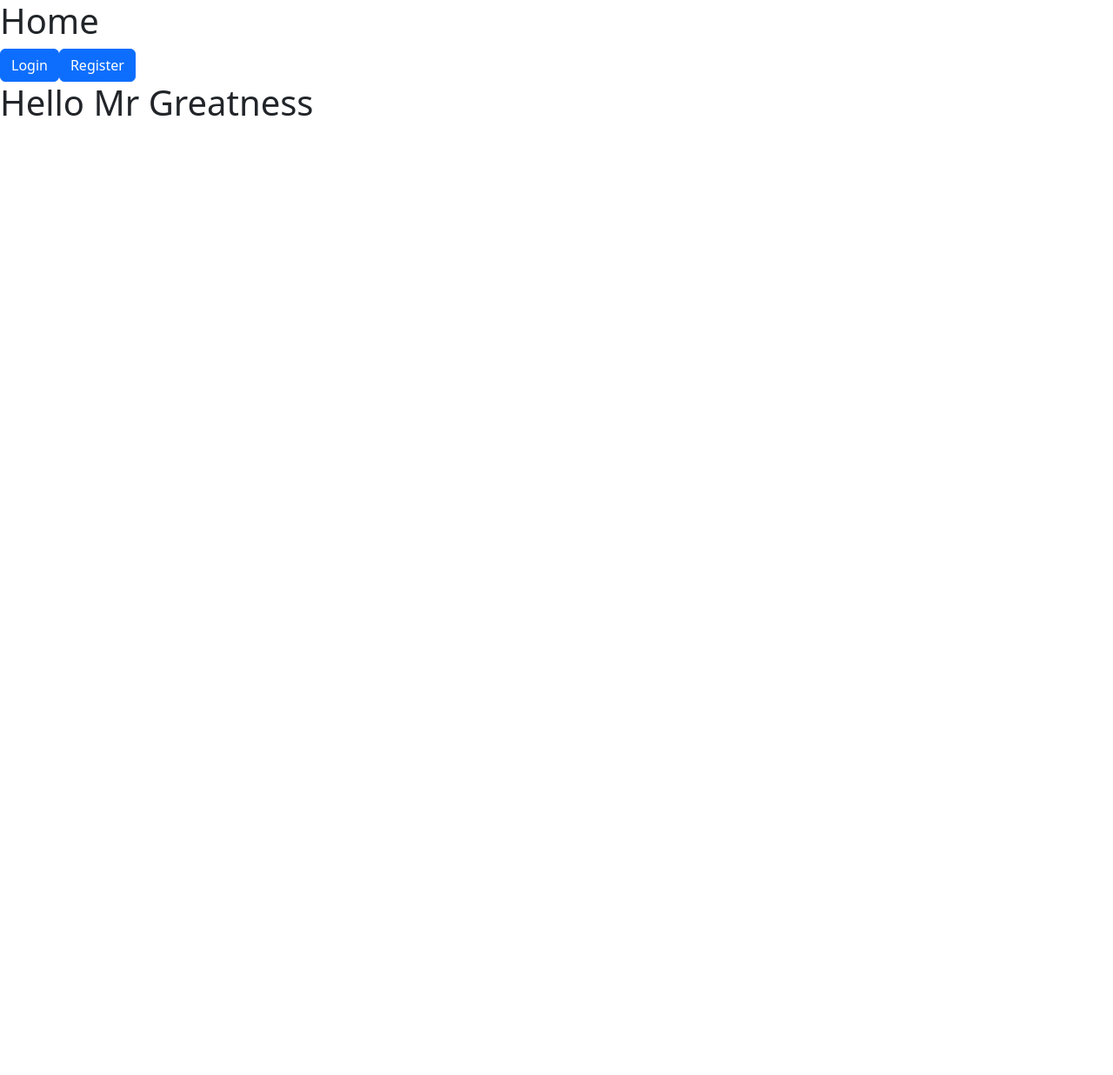
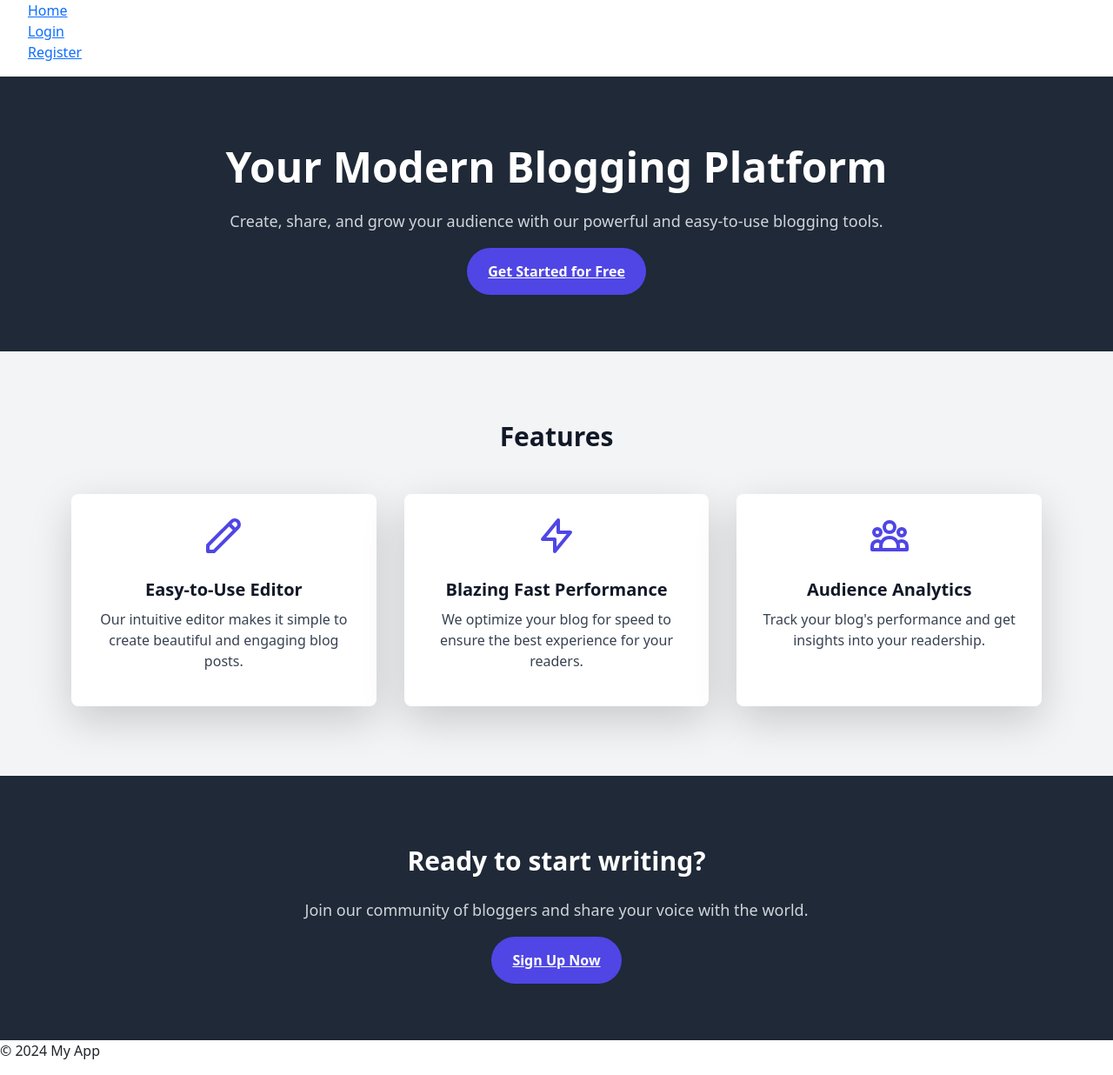
Before and after one commit to greatpremier/bloggingapp, a React (Create React App) app in the folder frontend/: page / in a window 1280 px wide. Shown: the whole page at 87% size. Before the commit the page ends 800 px from the top, so only its background shows below. Built offline with nearby package versions, Linux system fonts and the light colour scheme.

Commit message:
Made super changes

```diff
--- a/frontend/src/App.js
+++ b/frontend/src/App.js
@@ -13,13 +13,16 @@ import Login from './components/Auth/Login';
 import Register from './components/Auth/Register';
 import Home from './components/Common/Home';
 import { AuthProvider } from './components/Auth/AuthContext';
+import Navbar from './components/Common/Navbar';
+import Footer from './components/Common/Footer';
 
 function App() {
   return (
     <div>
-      <Home />
       <AuthProvider>
+      <Navbar />
       <Routes>
+        <Route path='/' element={<Home />} />
         <Route path='/editor' element={<Editor />} />
         <Route path='/search' element={<Search/>} />
         <Route path='/notifications' element={<Notifications/>} />
@@ -30,6 +33,7 @@ function App() {
         <Route path='/login' element={<Login/>}/>
         <Route path='/register' element={<Register/>}/>
       </Routes>
+      <Footer />
       </AuthProvider>
     </div>
   );
--- /dev/null
+++ b/frontend/src/components/Common/Footer.js
@@ -0,0 +1,11 @@
+import React from 'react';
+
+const Footer = () => {
+  return (
+    <footer>
+      <p>&copy; 2024 My App</p>
+    </footer>
+  );
+};
+
+export default Footer;
--- a/frontend/src/components/Common/Home.js
+++ b/frontend/src/components/Common/Home.js
@@ -1,15 +1,60 @@
-import { Link } from "react-router-dom";
-import Dashboard from "../Dashboard/Dashboard";
+import React from 'react';
+import { Link } from 'react-router-dom';
+
+const Feature = ({ title, description, icon }) => (
+  <div className="bg-white rounded-lg shadow-lg p-6 text-center">
+    <div className="text-indigo-600 mb-4">{icon}</div>
+    <h3 className="text-xl font-bold text-gray-900 mb-2">{title}</h3>
+    <p className="text-gray-700">{description}</p>
+  </div>
+);
 
 const Home = () => {
-    return(
-        <div>
-            <h1>Home</h1>
-            <Link to='/login'><button className="btn btn-primary">Login</button></Link>
-            <Link to='/register'><button className="btn btn-primary">Register</button></Link>
-            <Dashboard name={'Greatness'} />
+  return (
+    <div>
+      {/* Hero Section */}
+      <div className="bg-gray-800 text-white">
+        <div className="container mx-auto px-6 py-20 text-center">
+          <h1 className="text-5xl font-extrabold mb-4">Your Modern Blogging Platform</h1>
+          <p className="text-lg text-gray-300 mb-8">Create, share, and grow your audience with our powerful and easy-to-use blogging tools.</p>
+          <Link to="/register" className="bg-indigo-600 hover:bg-indigo-700 text-white font-bold py-3 px-6 rounded-full transition duration-300">Get Started for Free</Link>
         </div>
-    )
+      </div>
+
+      {/* Features Section */}
+      <div className="bg-gray-100 py-20">
+        <div className="container mx-auto px-6">
+          <h2 className="text-3xl font-extrabold text-gray-900 mb-12 text-center">Features</h2>
+          <div className="grid grid-cols-1 md:grid-cols-3 gap-8">
+            <Feature
+              icon={<svg className="w-12 h-12 mx-auto" fill="none" stroke="currentColor" viewBox="0 0 24 24" xmlns="http://www.w3.org/2000/svg"><path strokeLinecap="round" strokeLinejoin="round" strokeWidth={2} d="M15.232 5.232l3.536 3.536m-2.036-5.036a2.5 2.5 0 113.536 3.536L6.5 21.036H3v-3.536L16.732 3.732z" /></svg>}
+              title="Easy-to-Use Editor"
+              description="Our intuitive editor makes it simple to create beautiful and engaging blog posts."
+            />
+            <Feature
+              icon={<svg className="w-12 h-12 mx-auto" fill="none" stroke="currentColor" viewBox="0 0 24 24" xmlns="http://www.w3.org/2000/svg"><path strokeLinecap="round" strokeLinejoin="round" strokeWidth={2} d="M13 10V3L4 14h7v7l9-11h-7z" /></svg>}
+              title="Blazing Fast Performance"
+              description="We optimize your blog for speed to ensure the best experience for your readers."
+            />
+            <Feature
+              icon={<svg className="w-12 h-12 mx-auto" fill="none" stroke="currentColor" viewBox="0 0 24 24" xmlns="http://www.w3.org/2000/svg"><path strokeLinecap="round" strokeLinejoin="round" strokeWidth={2} d="M17 20h5v-2a3 3 0 00-5.356-1.857M17 20H7m10 0v-2c0-.656-.126-1.283-.356-1.857M7 20H2v-2a3 3 0 015.356-1.857M7 20v-2c0-.656.126-1.283.356-1.857m0 0a5.002 5.002 0 019.288 0M15 7a3 3 0 11-6 0 3 3 0 016 0zm6 3a2 2 0 11-4 0 2 2 0 014 0zM7 10a2 2 0 11-4 0 2 2 0 014 0z" /></svg>}
+              title="Audience Analytics"
+              description="Track your blog's performance and get insights into your readership."
+            />
+          </div>
+        </div>
+      </div>
+
+      {/* CTA Section */}
+      <div className="bg-gray-800 text-white">
+        <div className="container mx-auto px-6 py-20 text-center">
+          <h2 className="text-3xl font-extrabold mb-4">Ready to start writing?</h2>
+          <p className="text-lg text-gray-300 mb-8">Join our community of bloggers and share your voice with the world.</p>
+          <Link to="/register" className="bg-indigo-600 hover:bg-indigo-700 text-white font-bold py-3 px-6 rounded-full transition duration-300">Sign Up Now</Link>
+        </div>
+      </div>
+    </div>
+  );
 }
 
 export default Home;
--- /dev/null
+++ b/frontend/src/components/Common/Navbar.js
@@ -0,0 +1,23 @@
+
+import React from 'react';
+import { Link } from 'react-router-dom';
+
+const Navbar = () => {
+  return (
+    <nav>
+      <ul>
+        <li>
+          <Link to="/">Home</Link>
+        </li>
+        <li>
+          <Link to="/login">Login</Link>
+        </li>
+        <li>
+          <Link to="/register">Register</Link>
+        </li>
+      </ul>
+    </nav>
+  );
+};
+
+export default Navbar;
```
